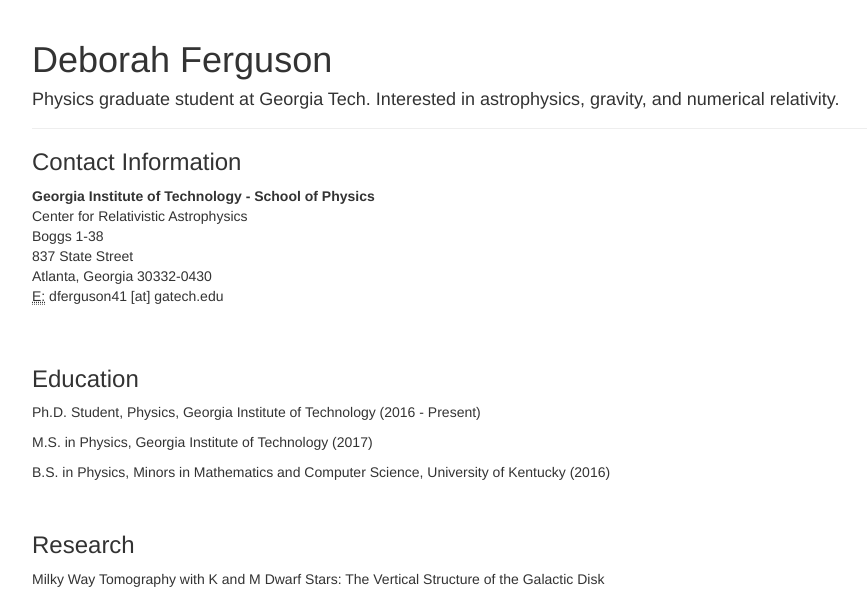
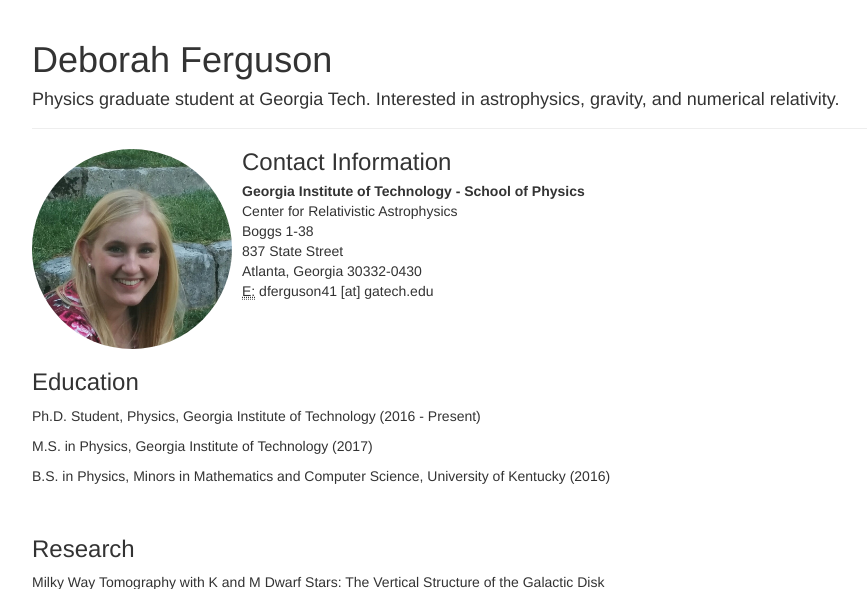
Before and after one commit to cameron-powell/bio-dlf, a Flask app: page / in a window 1280 px wide. Shown: the top 589 px of the page, without its empty margins (38-905 px from the left). Run offline with Flask 2, Linux system fonts and the light colour scheme; some libraries are stand-ins or nearby versions.

Commit message:
Added picture and dynamic Contact section

```diff
--- a/app/templates/index.html
+++ b/app/templates/index.html
@@ -9,6 +9,25 @@
     <h4>Physics graduate student at Georgia Tech.  Interested in astrophysics, gravity, and numerical relativity.</h4>
 </div>
 <div>
+
+    <div class="media">
+        <div class="media-left media-middle">
+            <img src="static/DebbieProfile.png" class="media-object img-circle" style="width:200px">
+        </div>
+        <div class="media-body hidden-xs">
+            <h3 class="media-heading">Contact Information</h3>
+            <address>
+                <strong>Georgia Institute of Technology - School of Physics</strong><br>
+                Center for Relativistic Astrophysics<br>
+                Boggs 1-38<br>
+                837 State Street<br>
+                Atlanta, Georgia 30332-0430<br>
+                <abbr title="Email">E:</abbr> dferguson41 [at] gatech.edu
+            </address>
+        </div>
+    </div>
+
+    <div class="visible-xs">
         <h3>Contact Information</h3>
         <address>
             <strong>Georgia Institute of Technology - School of Physics</strong><br>
@@ -19,6 +38,7 @@
             <abbr title="Email">E:</abbr> dferguson41 [at] gatech.edu
         </address>
         <br>
+    </div>
 
     <h3>Education</h3>
     <p>Ph.D. Student, Physics, Georgia Institute of Technology (2016 - Present)</p>
```
Also changed, not shown: app/static/DebbieProfile.png (added). Lines whose indentation alone changed are shown as unchanged.
